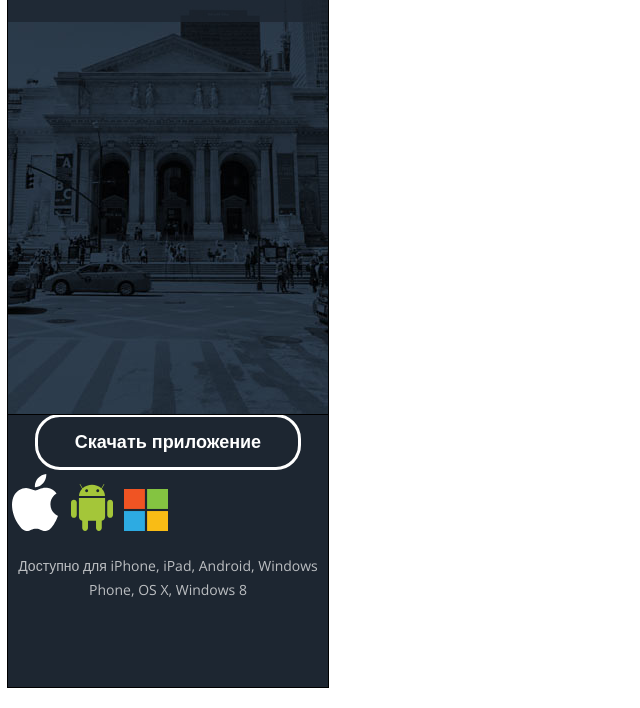
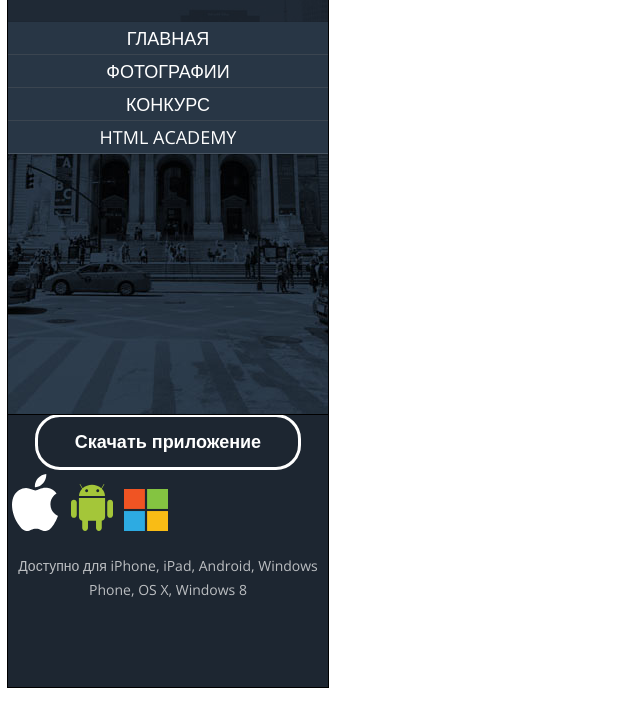
Before and after one commit to warlordso/211297-pink, a website: page index.html in a window 1280 px wide. Shown: the part 56-764 px from the top of the page, without its empty margins (0-640 px from the left). Drawn offline with nearby package versions, Linux system fonts and the light colour scheme; files that its build step writes are made by us from their sources.

```diff
--- a/less/blocks/main-header.less
+++ b/less/blocks/main-header.less
@@ -1,7 +1,7 @@
 /*Основные классы*/
 
 .hidden{
-  display:none;
+  display: block;
 }
 
 body{
--- a/package.json
+++ b/package.json
@@ -4,13 +4,13 @@
   "private": true,
   "description": "Личный проект «Пинк» от HTML Academy",
   "devDependencies": {
+    "@htmlacademy/editorconfig-cli": "1.x",
     "autoprefixer": "7.1.x",
     "grunt": "1.0.x",
     "grunt-browser-sync": "2.2.x",
-    "grunt-contrib-less": "1.4.x",
+    "grunt-contrib-less": "^1.4.1",
     "grunt-contrib-watch": "1.0.x",
     "grunt-postcss": "0.9.x",
-    "@htmlacademy/editorconfig-cli": "1.x",
     "stylelint": "8.1.x",
     "stylelint-config-htmlacademy": "0.1.x"
   },
```
